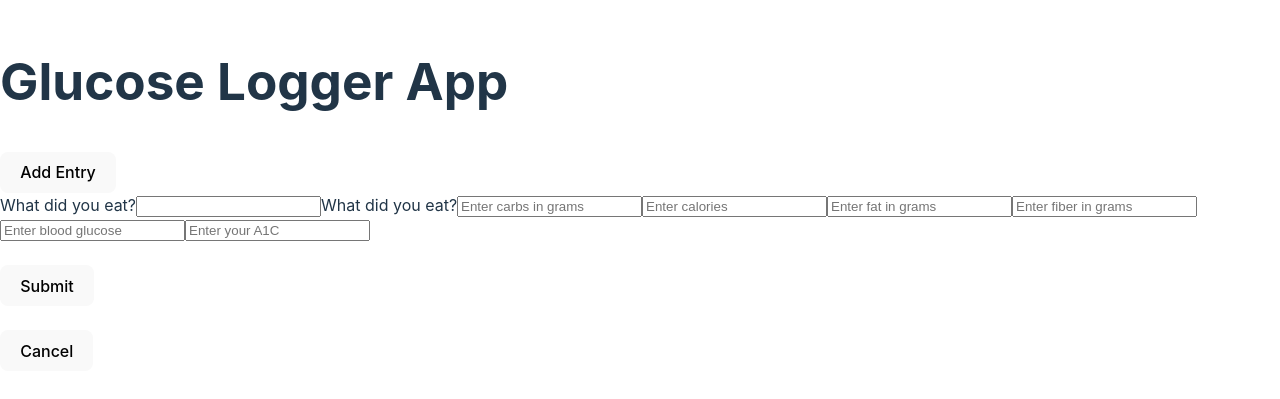
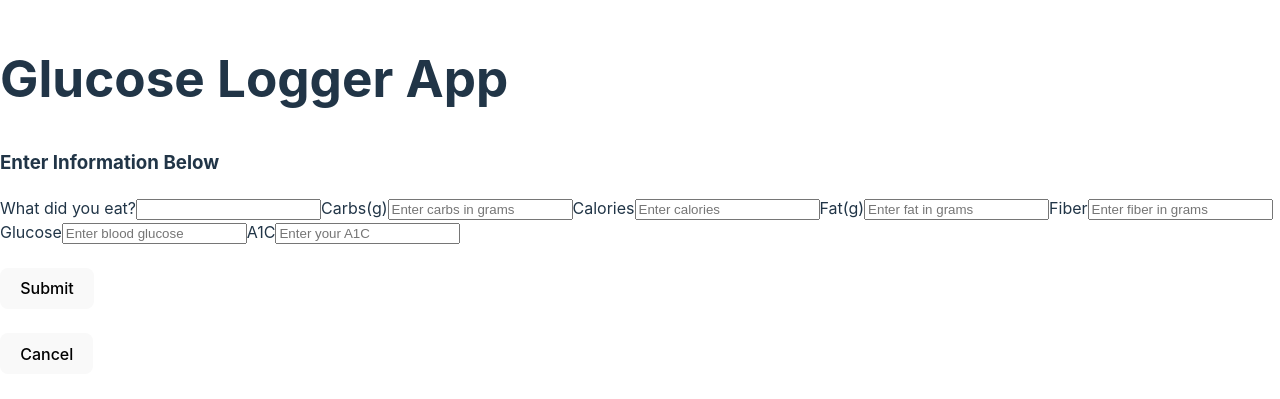
Before and after one commit to bobrien-pursuit/glucose-logger-front-end, a React (Vite) app: page /new in a window 1280 px wide. Shown: the part 209-608 px from the top of the page. Built offline with nearby package versions, Linux system fonts and the light colour scheme; no server answers.

Commit message:
fixes form on NewEntryForm adds conditional prop to NavBar

```diff
--- a/src/Components/NavBar.jsx
+++ b/src/Components/NavBar.jsx
@@ -1,14 +1,23 @@
-import { Link } from "react-router-dom";
+import { Link, useLocation } from "react-router-dom";
 
 export default function NavBar() {
+
+    const location = useLocation();
+    const currentLocation = location.pathname;
+
     return (
         <nav>
             <h1>
                 Glucose Logger App
             </h1>
+            { currentLocation.includes('/new') ? <h3>Enter Information Below</h3>
+            :
+            <Link to="/new">
             <button>
                 Add Entry
             </button>
+            </Link>
+            }
         </nav>
     );
 }
--- a/src/Components/NewEntryForm.jsx
+++ b/src/Components/NewEntryForm.jsx
@@ -49,54 +49,59 @@ function NewEntryForm() {
                 value = {entry.last_meal}
                 type = "text"
                 onChange = {handleTextChange}
-                placeHolder = ""
+                placeholder = ""
             />
-            <label htmlFor="last_meal">What did you eat?</label>
+            <label htmlFor="last_meal">Carbs(g)</label>
             <input
                 id = "carbs"
-                value = {entry.last_meal}
+                value = {entry.carbs}
                 type = "number"
                 onChange = {handleTextChange}
-                placeHolder = "Enter carbs in grams"
+                placeholder = "Enter carbs in grams"
             />
+            <label htmlFor="calories">Calories</label>
              <input
                 id = "calories"
                 value = {entry.last_meal}
                 type = "number"
                 onChange = {handleTextChange}
-                placeHolder = "Enter calories"
+                placeholder = "Enter calories"
             />
+            <label htmlFor="fat">Fat(g)</label>
             <input
                 id = "fat"
                 value = {entry.last_meal}
                 type = "number"
                 onChange = {handleTextChange}
-                placeHolder = "Enter fat in grams"
+                placeholder = "Enter fat in grams"
             />
+            <label htmlFor="fiber">Fiber</label>
             <input
                 id = "fiber"
                 value = {entry.last_meal}
                 type = "number"
                 onChange = {handleTextChange}
-                placeHolder = "Enter fiber in grams"
+                placeholder = "Enter fiber in grams"
             />
+            <label htmlFor="glucose_gdl">Glucose</label>
             <input
                 id = "glucose_gdl"
                 value = {entry.last_meal}
                 type = "number"
                 onChange = {handleTextChange}
-                placeHolder = "Enter blood glucose"
+                placeholder = "Enter blood glucose"
             />
+            <label htmlFor="a1c">A1C</label>
             <input
                 id = "a1c"
                 value = {entry.last_meal}
                 type = "number"
                 onChange = {handleTextChange}
-                placeHolder = "Enter your A1C"
+                placeholder = "Enter your A1C"
             />
             <br />
             <br />
-            <button>Submit</button>
+            <button type="submit">Submit</button>
         </form>
         <br />
         <Link to={'/'}>
```
